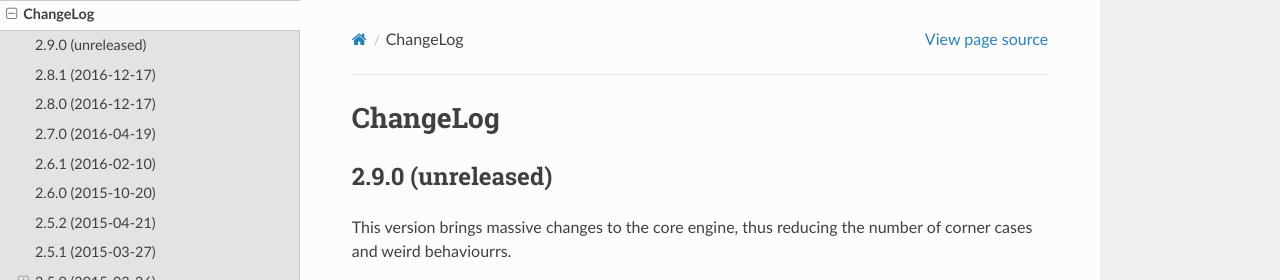
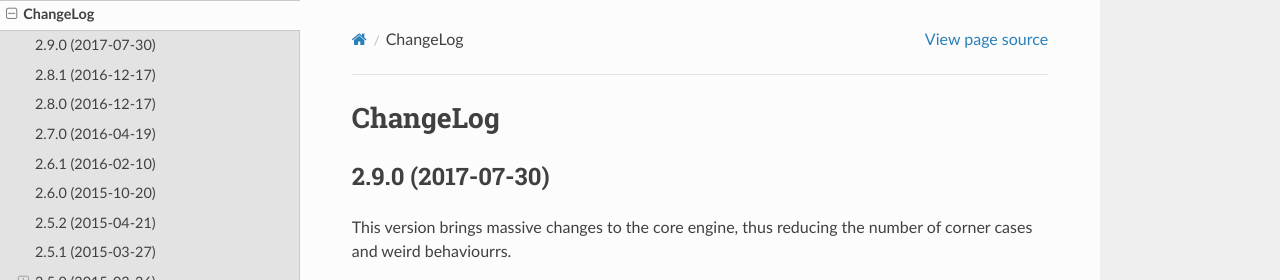
Before and after one commit to FactoryBoy/factory_boy, a Sphinx documentation site: the page built from docs/changelog.rst, in a window 1280 px wide and 900 px high. Shown: the top 280 px of the window. Built offline with Sphinx 7.4.7 and the Read the Docs theme 2.0.0, drawn with Linux system fonts in a browser that asks for light colours.

Commit message:
Preparing release 2.9.0

```diff
--- a/docs/changelog.rst
+++ b/docs/changelog.rst
@@ -1,7 +1,7 @@
 ChangeLog
 =========
 
-2.9.0 (unreleased)
+2.9.0 (2017-07-30)
 ------------------
 
 This version brings massive changes to the core engine, thus reducing the number of
--- a/factory/__init__.py
+++ b/factory/__init__.py
@@ -74,7 +74,7 @@ from . import mogo
 from . import mongoengine
 
 
-__version__ = '2.8.1'
+__version__ = '2.9.0'
 __author__ = 'Raphaël Barrois <raphael.barrois+fboy@polytechnique.org>'
 
 
```
